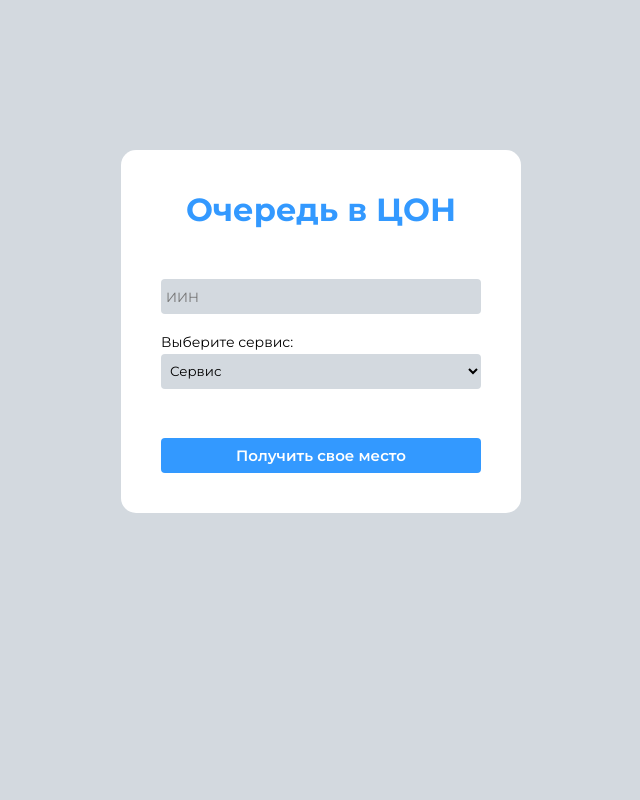
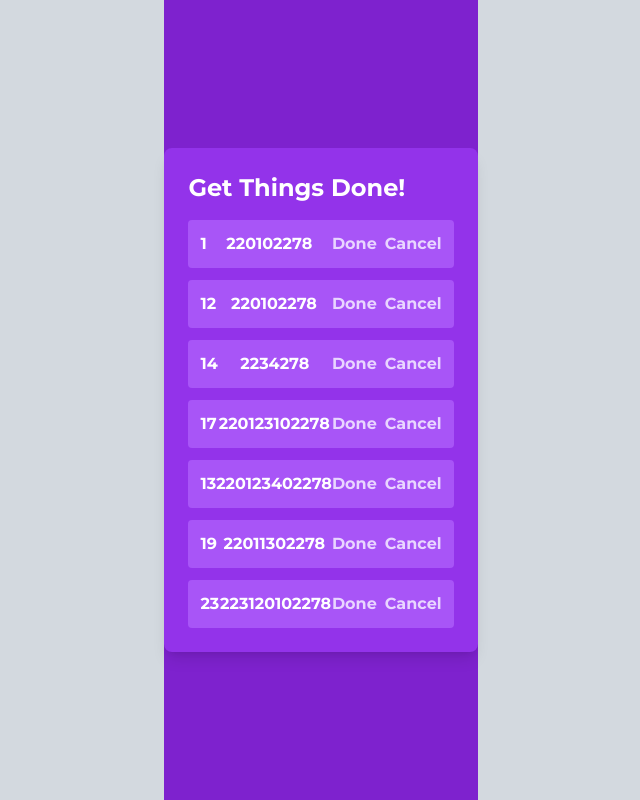
Before and after one commit to meyirman-is-creator/eGov, a React (Create React App) app: page / in a window 1280 px wide. Shown: the whole page, without its empty margins (319-959 px from the left). Built offline with nearby package versions, Linux system fonts and the light colour scheme.

Commit message:
i updated

```diff
--- a/public/index.html
+++ b/public/index.html
@@ -24,7 +24,8 @@
       work correctly both with client-side routing and a non-root public URL.
       Learn how to configure a non-root public URL by running `npm run build`.
     -->
-    <title>React App</title>
+    <title>eGov</title>
+    <script src="https://cdn.tailwindcss.com"></script>
   </head>
   <body>
     <noscript>You need to enable JavaScript to run this app.</noscript>
--- a/src/App.js
+++ b/src/App.js
@@ -1,10 +1,11 @@
 import "./App.css";
+import AdminPage from "./pages/admin/adminPage";
 import Login from "./pages/login/Login";
 
 function App() {
   return (
     <div className="App">
-      <Login />
+      <AdminPage/>
     </div>
   );
 }
--- /dev/null
+++ b/src/pages/admin/adminPage.jsx
@@ -0,0 +1,61 @@
+import React from 'react';
+const queue = [
+  {
+    id: 1,
+    ssn: 220102278,
+  },
+  {
+    id: 12,
+    ssn: 220102278,
+  },
+  {
+    id: 14,
+    ssn: 2234278,
+  },
+  {
+    id: 17,
+    ssn: 220123102278,
+  },
+  {
+    id: 13,
+    ssn: 220123402278,
+  },
+  {
+    id: 19,
+    ssn: 22011302278,
+  },
+  {
+    id: 23,
+    ssn: 223120102278,
+  },
+];
+
+
+
+const AdminPage = () => {
+  return (
+    <div className="bg-purple-700 min-h-screen flex flex-col items-center justify-center">
+      <div className="bg-purple-600 text-white font-bold rounded-lg shadow-lg p-6">
+        <h2 className="text-2xl mb-4">Get Things Done!</h2>
+        <div className="space-y-3">
+          {queue.map(task => (
+            <div key={task.id} className="flex justify-between items-center bg-purple-500 p-3 rounded">
+              {task.id}
+              <span>{task.ssn}</span>
+              <div>
+                <button className="text-purple-200 hover:text-white">
+                  Done
+                </button>
+                <button className="text-purple-200 hover:text-white ml-2">
+                  Cancel
+                </button>
+              </div>
+            </div>
+          ))}
+        </div>
+      </div>
+    </div>
+  );
+};
+
+export default AdminPage;
```
